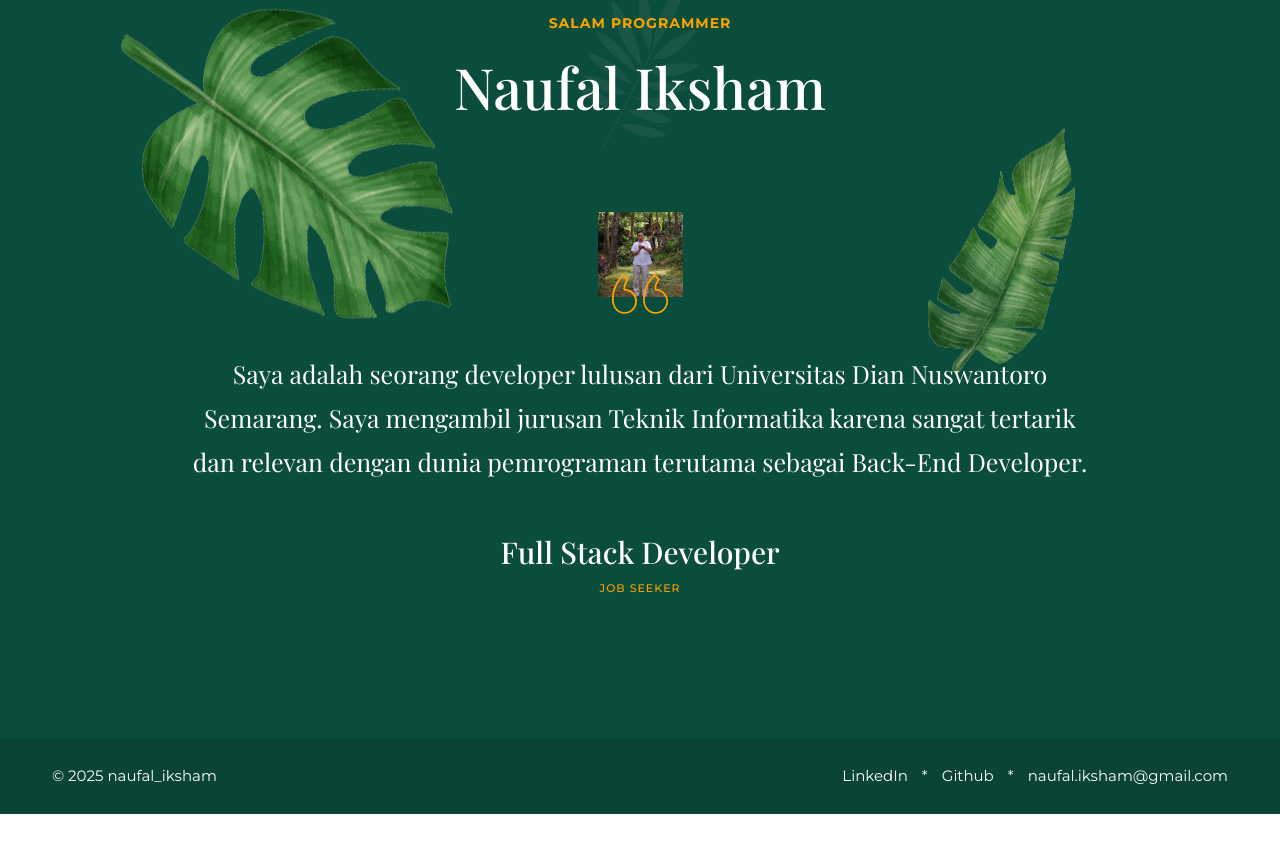
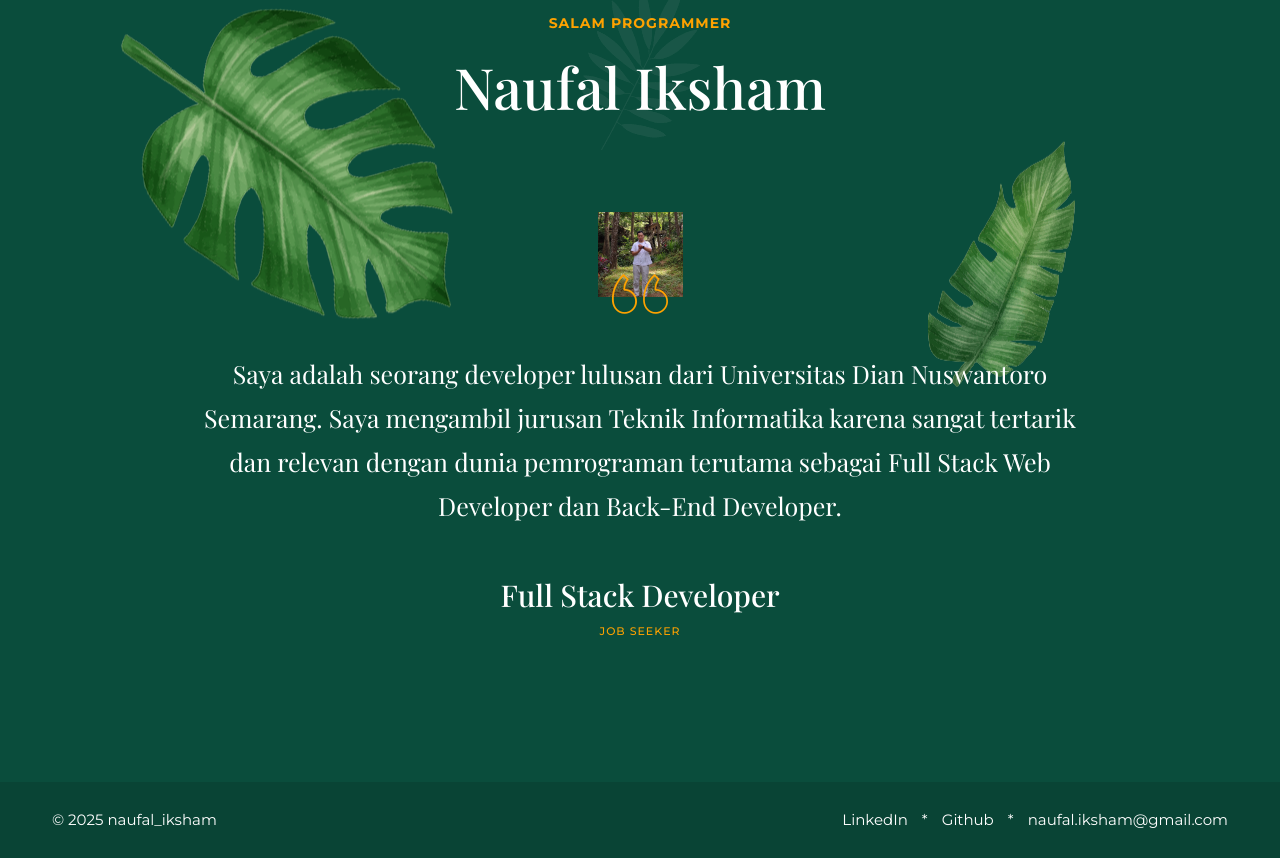
Before and after one commit to naufaliksham/Nutras-StatusGizi, a plain HTML site: page index.html in a window 1280 px wide. Shown: the part 2339-3197 px from the top of the page. Before the commit the page ends 3153 px from the top, so only its background shows below. Drawn offline with nearby package versions, Linux system fonts and the light colour scheme; files whose address does not match are found by name.

Commit message:
Update index.html

```diff
--- a/index.html
+++ b/index.html
@@ -317,7 +317,7 @@
                                     <img src="assets/images/author/imgku.png" alt="Author">
                                     <i class="flaticon-left-quote"></i>
                                 </div>
-                                <p>Saya adalah seorang developer lulusan dari Universitas Dian Nuswantoro Semarang. Saya mengambil jurusan Teknik Informatika karena sangat tertarik dan relevan dengan dunia pemrograman terutama sebagai Back-End Developer.</p>
+                                <p>Saya adalah seorang developer lulusan dari Universitas Dian Nuswantoro Semarang. Saya mengambil jurusan Teknik Informatika karena sangat tertarik dan relevan dengan dunia pemrograman terutama sebagai Full Stack Web Developer dan Back-End Developer.</p>
                                 <h4 class="name">Full Stack Developer</h4>
                                 <span class="designation">Job Seeker</span>
                             </div>
```
